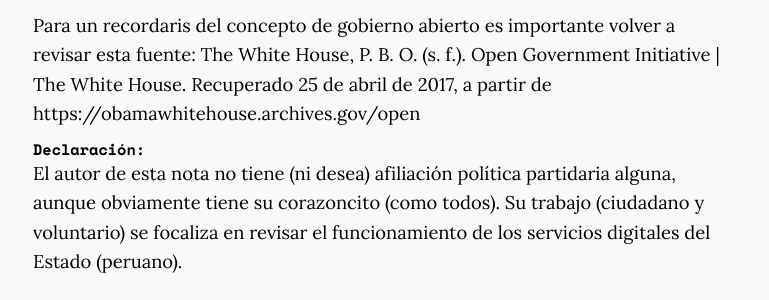
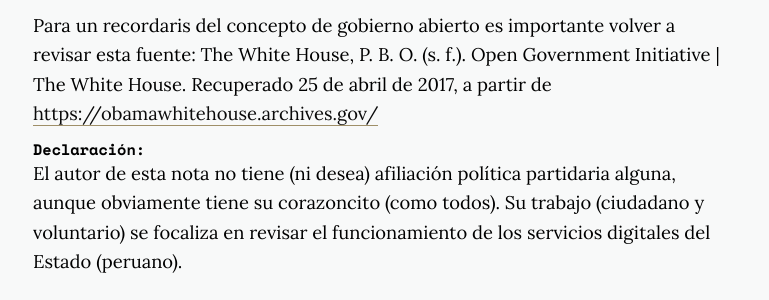
Before and after one commit to manuelvarzen/Vigia, a Jekyll site: the page built from _posts/2018-08-10-JNE-VotoInformado.md, in a window 1280 px wide and 900 px high, scrolled down 2434 px. Shown: the part 247-547 px from the top of the window, without its empty margins (255-1024 px from the left). Built offline with Jekyll 4.4.1, drawn with Linux system fonts in a browser that asks for light colours; nearby versions of some CDN libraries; some of the changed lines change nothing that is shown.

Commit message:
Update 2018-08-10-JNE-VotoInformado.md

```diff
--- a/_posts/2018-08-10-JNE-VotoInformado.md
+++ b/_posts/2018-08-10-JNE-VotoInformado.md
@@ -35,7 +35,7 @@ Por otra parte, ¿es posible hablar de gobierno abierto cuando las instituciones
 De toda la oferta de aplicaciones que conozco destinadas al gobierno abierto, todas ellas tienen un repositorio de su código fuente en alguna plataforma de control de versiones como puede ser por ejemplo [gitHub](https://www.github.org) -- que fue [adquirida](https://news.microsoft.com/2018/06/04/microsoft-to-acquire-github-for-7-5-billion/) por Microsoft hace unas semanas atrás -- pero que aloja código que comparte una institución oficial. Un caso de ejemplo es la [NASA](https://code.nasa.gov/).
 
 Para un recordaris del concepto de gobierno abierto es importante volver a revisar esta fuente:
-The White House, P. B. O. (s. f.). Open Government Initiative | The White House. Recuperado 25 de abril de 2017, a partir de https://obamawhitehouse.archives.gov/open
+The White House, P. B. O. (s. f.). Open Government Initiative | The White House. Recuperado 25 de abril de 2017, a partir de [https://obamawhitehouse.archives.gov/](openhttps://obamawhitehouse.archives.gov/open)
 
 ##### Declaración:
 El autor de esta nota no tiene (ni desea) afiliación política partidaria alguna, aunque obviamente tiene su corazoncito (como todos). Su trabajo (ciudadano y voluntario) se focaliza en revisar el funcionamiento de los servicios digitales del Estado (peruano).
```
